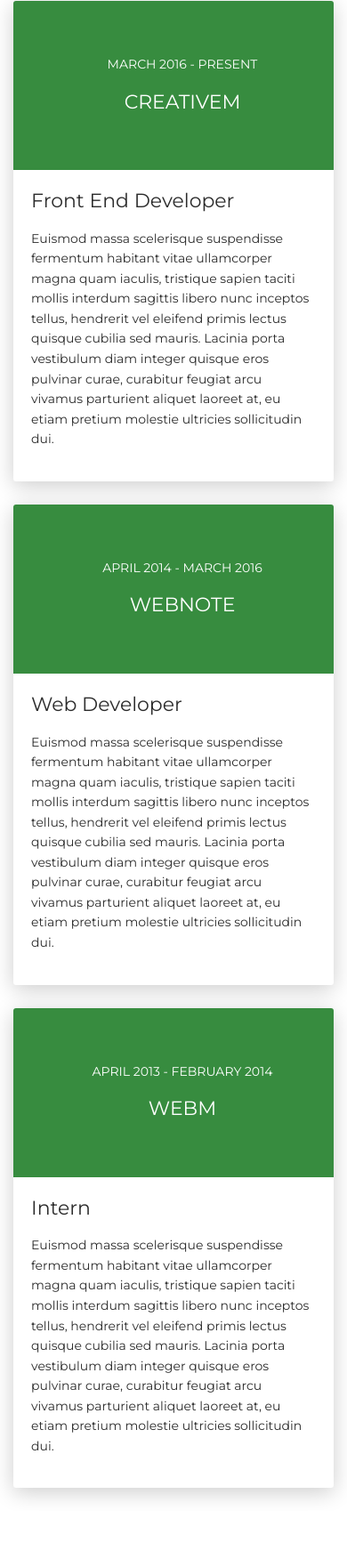
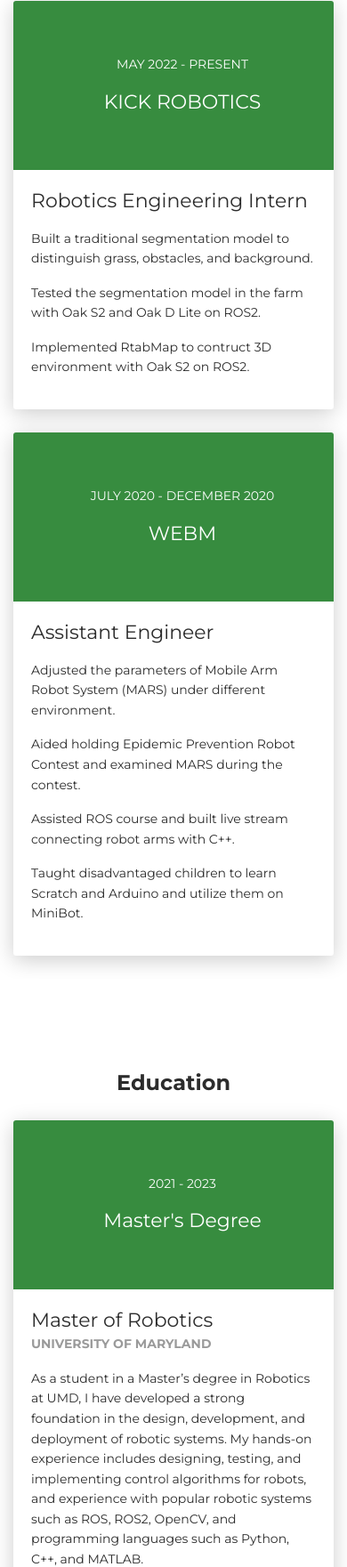
Before and after one commit to liudiepie/liudiepie.github.io, a plain HTML site: page index.html in a window 390 px wide. Shown: the part 3218-4979 px from the top of the page at 89% size. Drawn offline with Linux system fonts and the light colour scheme.

Commit message:
update work

```diff
--- a/index.html
+++ b/index.html
@@ -258,14 +258,16 @@
       <div class="row">
         <div class="col-md-3 bg-primary" data-aos="fade-right" data-aos-offset="50" data-aos-duration="500">
           <div class="card-body cc-experience-header">
-            <p>March 2016 - Present</p>
-            <div class="h5">CreativeM</div>
+            <p>May 2022 - Present</p>
+            <div class="h5">Kick Robotics</div>
           </div>
         </div>
         <div class="col-md-9" data-aos="fade-left" data-aos-offset="50" data-aos-duration="500">
           <div class="card-body">
-            <div class="h5">Front End Developer</div>
-            <p>Euismod massa scelerisque suspendisse fermentum habitant vitae ullamcorper magna quam iaculis, tristique sapien taciti mollis interdum sagittis libero nunc inceptos tellus, hendrerit vel eleifend primis lectus quisque cubilia sed mauris. Lacinia porta vestibulum diam integer quisque eros pulvinar curae, curabitur feugiat arcu vivamus parturient aliquet laoreet at, eu etiam pretium molestie ultricies sollicitudin dui.</p>
+            <div class="h5">Robotics Engineering Intern</div>
+            <p>Built a traditional segmentation model to distinguish grass, obstacles, and background.</p>
+            <p>Tested the segmentation model in the farm with Oak S2 and Oak D Lite on ROS2.</p>
+            <p>Implemented RtabMap to contruct 3D environment with Oak S2 on ROS2.</p>
           </div>
         </div>
       </div>
@@ -274,30 +276,17 @@
       <div class="row">
         <div class="col-md-3 bg-primary" data-aos="fade-right" data-aos-offset="50" data-aos-duration="500">
           <div class="card-body cc-experience-header">
-            <p>April 2014 - March 2016</p>
-            <div class="h5">WebNote</div>
-          </div>
-        </div>
-        <div class="col-md-9" data-aos="fade-left" data-aos-offset="50" data-aos-duration="500">
-          <div class="card-body">
-            <div class="h5">Web Developer</div>
-            <p>Euismod massa scelerisque suspendisse fermentum habitant vitae ullamcorper magna quam iaculis, tristique sapien taciti mollis interdum sagittis libero nunc inceptos tellus, hendrerit vel eleifend primis lectus quisque cubilia sed mauris. Lacinia porta vestibulum diam integer quisque eros pulvinar curae, curabitur feugiat arcu vivamus parturient aliquet laoreet at, eu etiam pretium molestie ultricies sollicitudin dui.</p>
-          </div>
-        </div>
-      </div>
-    </div>
-    <div class="card">
-      <div class="row">
-        <div class="col-md-3 bg-primary" data-aos="fade-right" data-aos-offset="50" data-aos-duration="500">
-          <div class="card-body cc-experience-header">
-            <p>April 2013 - February 2014</p>
+            <p>July 2020 - December 2020</p>
             <div class="h5">WEBM</div>
           </div>
         </div>
         <div class="col-md-9" data-aos="fade-left" data-aos-offset="50" data-aos-duration="500">
           <div class="card-body">
-            <div class="h5">Intern</div>
-            <p>Euismod massa scelerisque suspendisse fermentum habitant vitae ullamcorper magna quam iaculis, tristique sapien taciti mollis interdum sagittis libero nunc inceptos tellus, hendrerit vel eleifend primis lectus quisque cubilia sed mauris. Lacinia porta vestibulum diam integer quisque eros pulvinar curae, curabitur feugiat arcu vivamus parturient aliquet laoreet at, eu etiam pretium molestie ultricies sollicitudin dui.</p>
+            <div class="h5">Assistant Engineer</div>
+            <p>Adjusted the parameters of Mobile Arm Robot System (MARS) under different environment.</p>
+            <p>Aided holding Epidemic Prevention Robot Contest and examined MARS during the contest.</p>
+            <p>Assisted ROS course and built live stream connecting robot arms with C++.</p>
+            <p>Taught disadvantaged children to learn Scratch and Arduino and utilize them on MiniBot.</p>
           </div>
         </div>
       </div>
@@ -311,15 +300,15 @@
       <div class="row">
         <div class="col-md-3 bg-primary" data-aos="fade-right" data-aos-offset="50" data-aos-duration="500">
           <div class="card-body cc-education-header">
-            <p>2013 - 2015</p>
+            <p>2021 - 2023</p>
             <div class="h5">Master's Degree</div>
           </div>
         </div>
         <div class="col-md-9" data-aos="fade-left" data-aos-offset="50" data-aos-duration="500">
           <div class="card-body">
-            <div class="h5">Master of Information Technology</div>
-            <p class="category">University of Computer Science</p>
-            <p>Euismod massa scelerisque suspendisse fermentum habitant vitae ullamcorper magna quam iaculis, tristique sapien taciti mollis interdum sagittis libero nunc inceptos tellus, hendrerit vel eleifend primis lectus quisque cubilia sed mauris. Lacinia porta vestibulum diam integer quisque eros pulvinar curae, curabitur feugiat arcu vivamus parturient aliquet laoreet at, eu etiam pretium molestie ultricies sollicitudin dui.</p>
+            <div class="h5">Master of Robotics</div>
+            <p class="category">University of Maryland</p>
+            <p>As a student in a Master’s degree in Robotics at UMD, I have developed a strong foundation in the design, development, and deployment of robotic systems. My hands-on experience includes designing, testing, and implementing control algorithms for robots, and experience with popular robotic systems such as ROS, ROS2, OpenCV, and programming languages such as Python, C++, and MATLAB.</p>
           </div>
         </div>
       </div>
@@ -328,32 +317,15 @@
       <div class="row">
         <div class="col-md-3 bg-primary" data-aos="fade-right" data-aos-offset="50" data-aos-duration="500">
           <div class="card-body cc-education-header">
-            <p>2009 - 2013</p>
+            <p>2016 - 2020</p>
             <div class="h5">Bachelor's Degree</div>
           </div>
         </div>
         <div class="col-md-9" data-aos="fade-left" data-aos-offset="50" data-aos-duration="500">
           <div class="card-body">
-            <div class="h5">Bachelor of Computer Science</div>
-            <p class="category">University of Computer Science</p>
-            <p>Euismod massa scelerisque suspendisse fermentum habitant vitae ullamcorper magna quam iaculis, tristique sapien taciti mollis interdum sagittis libero nunc inceptos tellus, hendrerit vel eleifend primis lectus quisque cubilia sed mauris. Lacinia porta vestibulum diam integer quisque eros pulvinar curae, curabitur feugiat arcu vivamus parturient aliquet laoreet at, eu etiam pretium molestie ultricies sollicitudin dui.</p>
-          </div>
-        </div>
-      </div>
-    </div>
-    <div class="card">
-      <div class="row">
-        <div class="col-md-3 bg-primary" data-aos="fade-right" data-aos-offset="50" data-aos-duration="500">
-          <div class="card-body cc-education-header">
-            <p>2007 - 2009</p>
-            <div class="h5">High School</div>
-          </div>
-        </div>
-        <div class="col-md-9" data-aos="fade-left" data-aos-offset="50" data-aos-duration="500">
-          <div class="card-body">
-            <div class="h5">Science and Mathematics</div>
-            <p class="category">School of Secondary board</p>
-            <p>Euismod massa scelerisque suspendisse fermentum habitant vitae ullamcorper magna quam iaculis, tristique sapien taciti mollis interdum sagittis libero nunc inceptos tellus, hendrerit vel eleifend primis lectus quisque cubilia sed mauris. Lacinia porta vestibulum diam integer quisque eros pulvinar curae, curabitur feugiat arcu vivamus parturient aliquet laoreet at, eu etiam pretium molestie ultricies sollicitudin dui.</p>
+            <div class="h5">Bachelor of Mechanical and Electro-Mechanical Engineering</div>
+            <p class="category">National Sun Yat-Sen University</p>
+            <p></p>
           </div>
         </div>
       </div>
```
